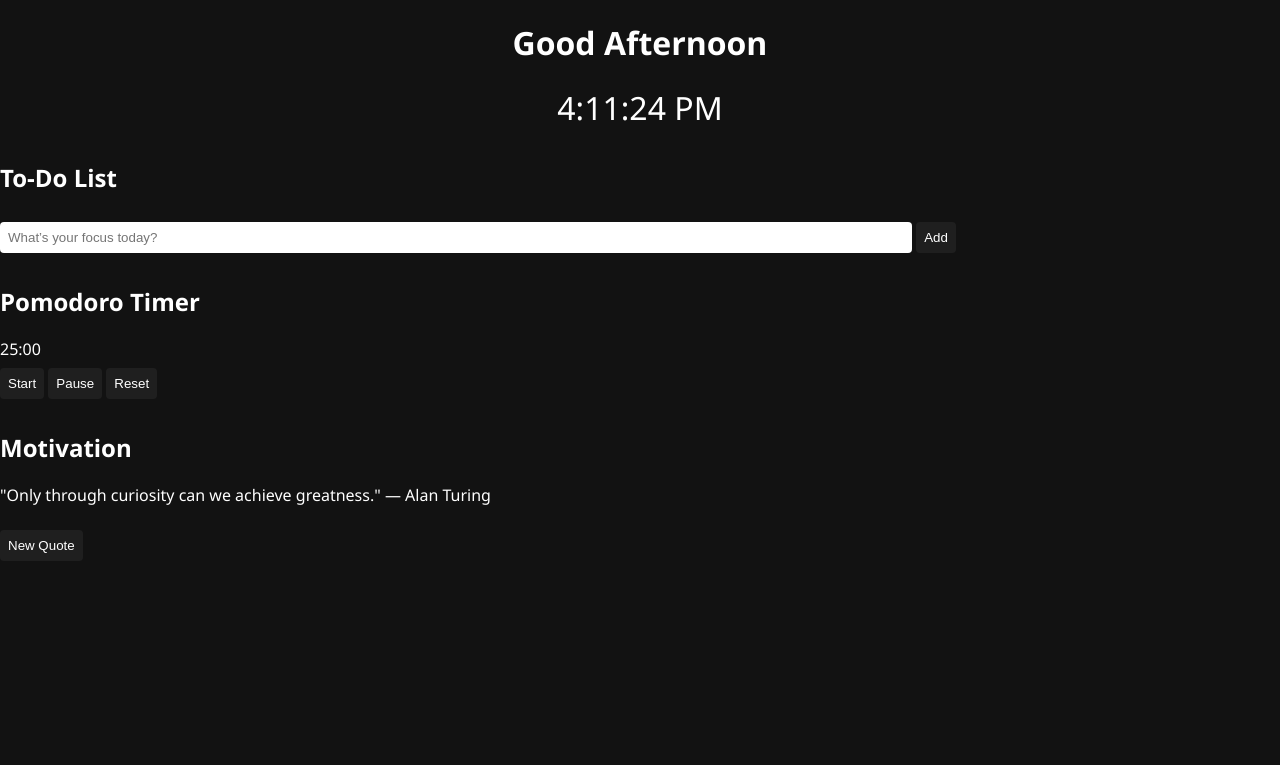
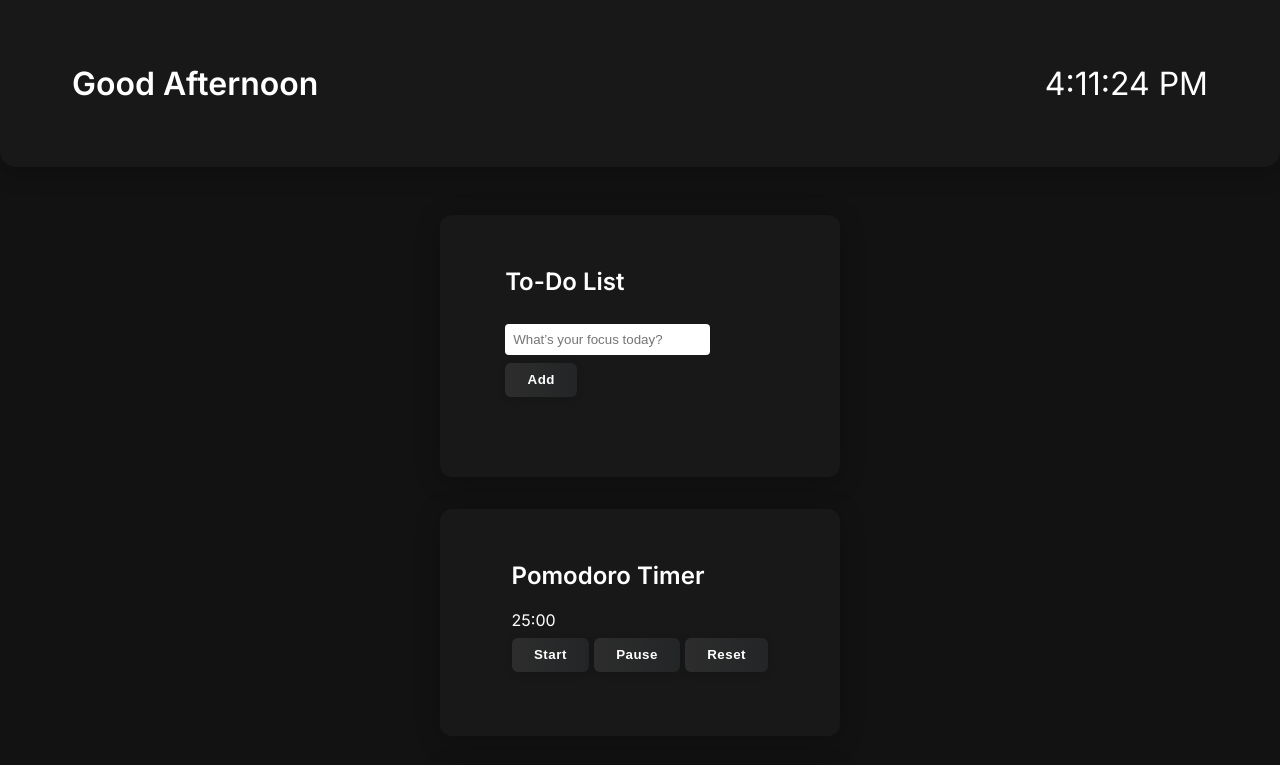
Before and after one commit to Allnoing/Focus-Mode-Dashboard, a plain HTML site: page index.html in a window 1280 px wide. Shown: the top 765 px of the page. Drawn offline with Linux system fonts and the light colour scheme.

Commit message:
Edited styling.

```diff
--- a/index.html
+++ b/index.html
@@ -5,16 +5,17 @@
   <meta name="viewport" content="width=device-width, initial-scale=1.0">
   <title>Focus Mode Dashboard</title>
   <link rel="stylesheet" href="style.css">
+  <link href="https://fonts.googleapis.com/css2?family=Inter:wght@400;600&display=swap" rel="stylesheet">
 </head>
 <body>
-  <div class="header-section">
+  <div class="header-section card">
     <header>
       <h1 id="greeting">Welcome</h1>
-      <div id="clock">00:00:00</div> <!-- Placeholder for the clock -->
+      <div id="clock">00:00:00</div>
     </header>
   </div>
 
-  <div class="todo-section">
+  <div class="todo-section card">
     <section class="todo">
       <h2>To-Do List</h2>
       <form id="todo-form">
@@ -25,7 +26,7 @@
     </section>
   </div>
 
-  <div class="pomodoro-section">
+  <div class="pomodoro-section card">
     <section class="pomodoro">
       <h2>Pomodoro Timer</h2>
       <div id="timer">25:00</div>
@@ -37,7 +38,7 @@
     </section>
   </div>
 
-  <div class="quote-section">
+  <div class="quote-section card">
     <section class="quote">
       <h2>Motivation</h2>
       <p id="quote-text">"Loading quote..."</p>
--- a/script.js
+++ b/script.js
@@ -1,4 +1,5 @@
 // --- Clock ---
+// Updates the clock every second
 function updateClock() {
   const now = new Date();
   const timeString = now
@@ -9,6 +10,7 @@ setInterval(updateClock, 1000);
 updateClock();
 
 // --- Greeting ---
+// Sets a greeting based on the current hour
 function updateGreeting() {
   const hour = new Date().getHours();
   let greeting = "Welcome";
@@ -20,6 +22,7 @@ function updateGreeting() {
 updateGreeting();
 
 // --- To-Do List ---
+// Handles loading, adding, and deleting todos with localStorage persistence
 const todoForm = document.getElementById('todo-form');
 const todoInput = document.getElementById('todo-input');
 const todoList = document.getElementById('todo-list');
@@ -57,15 +60,19 @@ todoForm.onsubmit = function(e) {
 loadTodos();
 
 // --- Pomodoro Timer ---
+// Simple Pomodoro timer with start, pause/resume, and reset functionality
 let pomodoroTime = 25 * 60;
-let timerInterval = null; // help strack whether the timer is running
+let timerInterval = null; // Tracks if the timer is running
 let isPaused = false;
 
+// Updates the timer display in mm:ss format
 function updateTimerDisplay() {
   const min = String(Math.floor(pomodoroTime / 60)).padStart(2, '0');
   const sec = String(pomodoroTime % 60).padStart(2, '0');
   document.getElementById('timer').textContent = `${min}:${sec}`;
 }
+
+// Starts the Pomodoro timer
 function startTimer() {
   if (timerInterval) return;
   timerInterval = setInterval(() => {
@@ -80,10 +87,14 @@ function startTimer() {
     }
   }, 1000);
 }
+
+// Pauses or resumes the Pomodoro timer
 function pauseTimer() {
   isPaused = !isPaused;
   document.getElementById('pause').textContent = isPaused ? 'Resume' : 'Pause';
 }
+
+// Resets the Pomodoro timer to 25:00
 function resetTimer() {
   clearInterval(timerInterval);
   timerInterval = null;
@@ -92,12 +103,15 @@ function resetTimer() {
   document.getElementById('pause').textContent = 'Pause';
   updateTimerDisplay();
 }
+
+// Attach Pomodoro button events
 document.getElementById('start').onclick = startTimer;
 document.getElementById('pause').onclick = pauseTimer;
 document.getElementById('reset').onclick = resetTimer;
 updateTimerDisplay();
 
-// --- Motivational Quote speakers---
+// --- Motivational Quote Section ---
+// Generates fake motivational quotes using templates and random names/concepts
 const speakers = [
   "Albert Einstein",
   "Carl Sagan",
@@ -111,7 +125,6 @@ const speakers = [
   "Leonardo da Vinci"
 ];
 
-// -- Fake Quotes with missing placehoders --
 const quoteTemplates = [
   "The pursuit of knowledge is the path to ___.",
   "Without ___, progress is impossible.",
@@ -120,10 +133,9 @@ const quoteTemplates = [
   "Only through ___ can we achieve greatness."
 ];
 
-// -- fake placeholders --
 const keyWordPool = ["curiosity", "doubt", "observation", "logic", "experiment", "failure", "wonder", "understanding"];
 
-// -- Generate fake quotes --
+// Returns a random fake quote
 function generateFakeQuote() {
   const person = speakers[Math.floor(Math.random() * speakers.length)];
   const template = quoteTemplates[Math.floor(Math.random() * quoteTemplates.length)];
@@ -132,18 +144,39 @@ function generateFakeQuote() {
   return `"${quote}" — ${person}`;
 }
 
-// Add interval logic for 1.5 seconds before loading the next quote
+// --- Animated Loader for Quotes ---
+// Shows animated "Loading..." text while waiting for the next quote
 let quoteTimeout = null;
+let loaderInterval = null;
+
+function showAnimatedLoader() {
+  const quoteText = document.getElementById('quote-text');
+  let dots = 0;
+  quoteText.textContent = 'Loading';
+  loaderInterval = setInterval(() => {
+    dots = (dots + 1) % 4;
+    quoteText.textContent = 'Loading' + '.'.repeat(dots);
+  }, 300);
+}
+
+// Hides the animated loader
+function hideAnimatedLoader() {
+  clearInterval(loaderInterval);
+  loaderInterval = null;
+}
+
+// Handles the "New Quote" button: shows loader, waits 1.5s, then shows a new quote
 document.getElementById('new-quote').onclick = () => {
   const quoteText = document.getElementById('quote-text');
-  quoteText.textContent = 'Loading...';
+  showAnimatedLoader();
 
   if (quoteTimeout) clearTimeout(quoteTimeout);
 
   quoteTimeout = setTimeout(() => {
+    hideAnimatedLoader();
     quoteText.textContent = generateFakeQuote();
   }, 1500);
 };
 
-// -- Show initial quote on load --
+// Show an initial quote on page load
 document.getElementById('quote-text').textContent = generateFakeQuote();
--- a/style.css
+++ b/style.css
@@ -1,9 +1,14 @@
 body {
-  font-family: 'Segoe UI', sans-serif;
+  font-family: 'Inter', sans-serif;
   margin: 0;
   padding: 0;
   background: #121212;
   color: #fff;
+  min-height: 100vh;
+  display: flex;
+  flex-direction: column;
+  align-items: center;
+  justify-content: center;
 }
 
 /* .dashboard {
@@ -12,14 +17,38 @@ body {
   padding: 2rem;
 } -- Removed, not used in html anymore */
 
-header {
-  text-align: center;
-  margin-bottom: 2rem;
+.header-section.card {
+  width: 100vw;
+  max-width: none;
+  border-radius: 0 0 16px 16px;
+  margin: 0 0 2rem 0;
+  box-sizing: border-box;
+  padding-left: 0;
+  padding-right: 0;
+  display: flex;
+  justify-content: center;
+  align-items: center;
+}
+
+.header-section header {
+  width: 100%;
+  max-width: 1200px;
+  display: flex;
+  justify-content: space-between;
+  align-items: center;
+  padding: 2rem;
+  box-sizing: border-box;
 }
 
 #clock {
   font-size: 2rem;
-  margin-top: 0.5rem;
+  margin-top: 0;
+}
+
+#greeting {
+  font-size: 2rem;
+  font-weight: 600;
+  margin: 0;
 }
 
 section {
@@ -38,14 +67,32 @@ input, button {
 }
 
 button {
-  background: #1f1f1f;
-  color: white;
+
+  background: linear-gradient(90deg, #2d2d2d 0%, #232526 100%);
+  color: #fff;
   cursor: pointer;
-  transition: background 0.3s;
+  transition:
+    background 0.3s,
+    box-shadow 0.2s,
+    transform 0.1s;
+  border: none;
+  border-radius: 6px;
+  font-weight: 600;
+  letter-spacing: 0.5px;
+  box-shadow: 0 2px 8px rgba(0,0,0,0.12);
+  padding: 0.6rem 1.4rem;
+  outline: none;
 }
 
-button:hover {
-  background: #333;
+button:hover, button:focus {
+  background: linear-gradient(90deg, #3a3a3a 0%, #1a1a1a 100%);
+  box-shadow: 0 4px 16px rgba(0,0,0,0.18);
+  transform: translateY(-2px) scale(1.03);
+}
+
+button:active {
+  background: #232526;
+  transform: scale(0.98);
 }
 
 ul {
@@ -62,4 +109,24 @@ li {
 
 li span {
   flex: 1;
+  margin-right: 1rem; /* Add spacing between todo text and delete button */
 }
+
+li button {
+  margin-left: auto;    /* Push delete button to the far right */
+  min-width: 70px;      /* Optional: keeps button width consistent */
+}
+
+.card {
+  background: #181818;
+  border-radius: 12px;
+  box-shadow: 0 4px 24px rgba(0,0,0,0.25);
+  padding: 2rem;
+  margin: 1rem 0;
+  width: 100%;
+  max-width: 400px;
+  box-sizing: border-box;
+  display: flex;
+  flex-direction: column;
+  align-items: center;
+}
```
